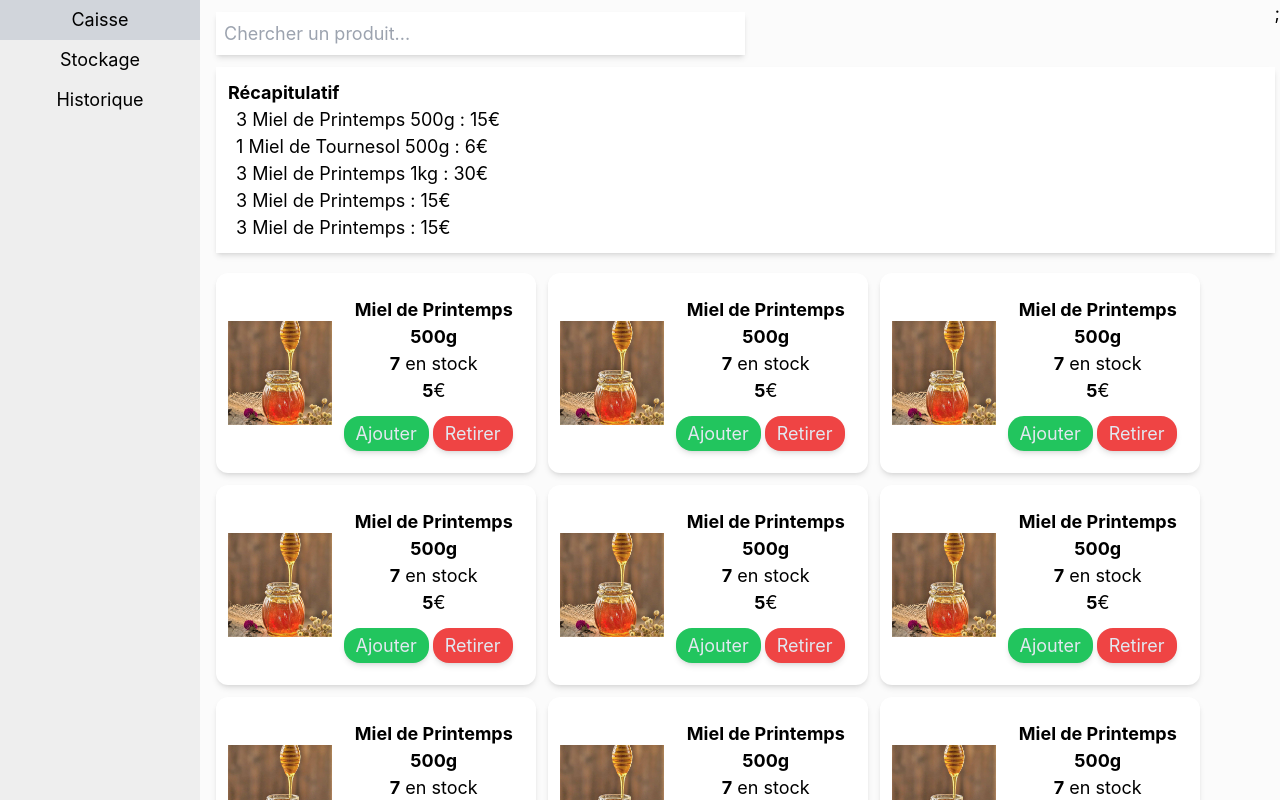
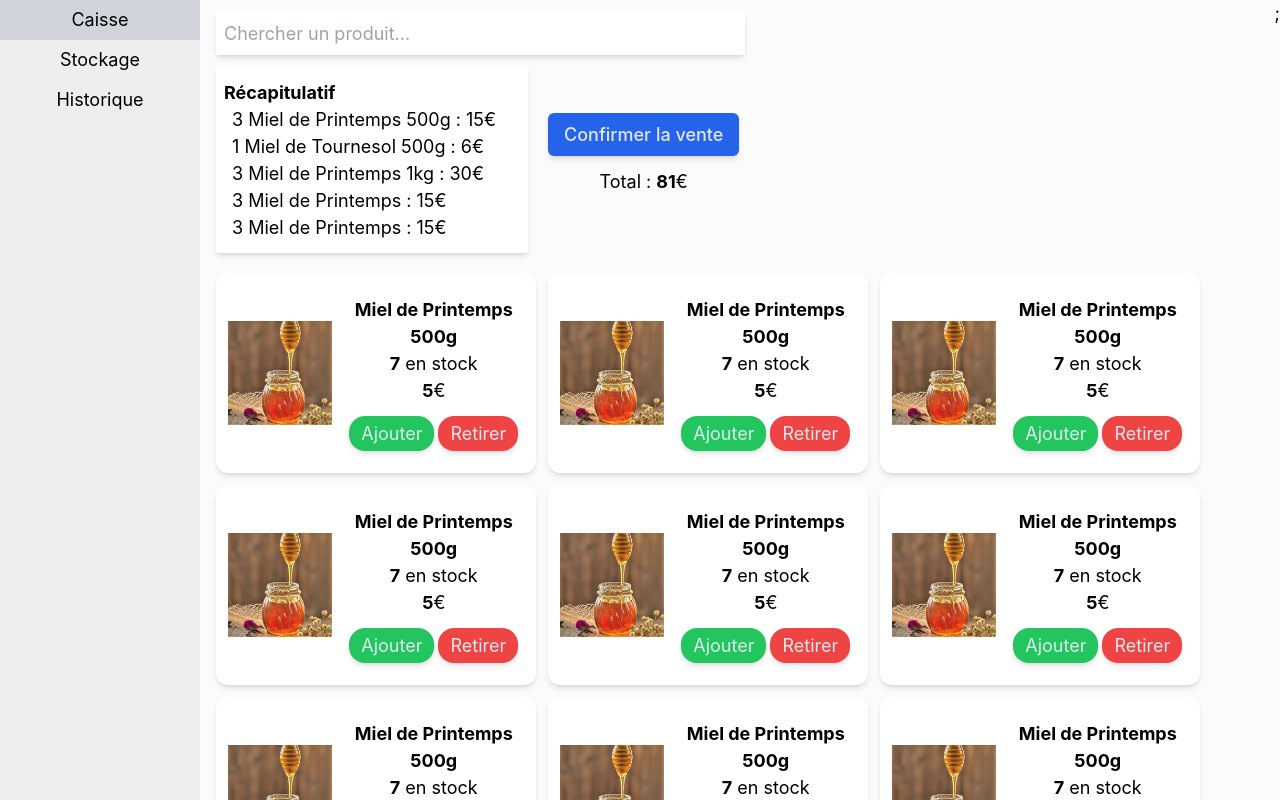
Before and after one commit to paul-rou/CashRegisterApp, a Next.js app in the folder frontend/: page / in a window 1280 px wide. Shown: the top 800 px of the page. Built offline with nearby package versions, Linux system fonts and the light colour scheme; no server answers; the database is empty.

Commit message:
[FEAT] Add confirm button && Add total to Cash Header Layout

```diff
--- a/frontend/src/components/CashHeaderLayout/CashHeaderLayout.tsx
+++ b/frontend/src/components/CashHeaderLayout/CashHeaderLayout.tsx
@@ -5,7 +5,17 @@ const CashHeaderLayout = () => {
   return (
     <div className="ml-4 mt-3 mb-5">
       <SearchBar />
-      <SaleSummary />
+      <div className="flex">
+        <SaleSummary />
+        <div className="flex flex-col justify-center text-center ml-5 gap-3">
+          <button className="bg-blue-600 hover:bg-blue-700 pt-2 pb-2 pl-4 pr-4 text-slate-200 shadow-md font-medium rounded-md">
+            Confirmer la vente
+          </button>
+          <p>
+            Total : <strong>81</strong>€
+          </p>
+        </div>
+      </div>
     </div>
   );
 };
--- a/frontend/src/components/ProductCard/ProductCard.tsx
+++ b/frontend/src/components/ProductCard/ProductCard.tsx
@@ -22,7 +22,7 @@ const ProductCard = () => {
         <p>
           <strong>5</strong>€
         </p>
-        <div className="flex gap-1 mt-3">
+        <div className="flex gap-1 mt-3 justify-center">
           <button className="pt-1 pb-1 pl-3 pr-3 rounded-2xl shadow-md bg-green-500 text-slate-200 hover:bg-green-600">
             Ajouter
           </button>
--- a/frontend/src/components/SaleSummary/SaleSummary.tsx
+++ b/frontend/src/components/SaleSummary/SaleSummary.tsx
@@ -1,6 +1,6 @@
 const SaleSummary = () => {
   return (
-    <div className="mt-3 bg-white shadow-md p-3">
+    <div className="mt-3 bg-white shadow-md pt-3 pl-2 pb-3 pr-8">
       <h2>
         <strong>Récapitulatif</strong>
       </h2>
```
